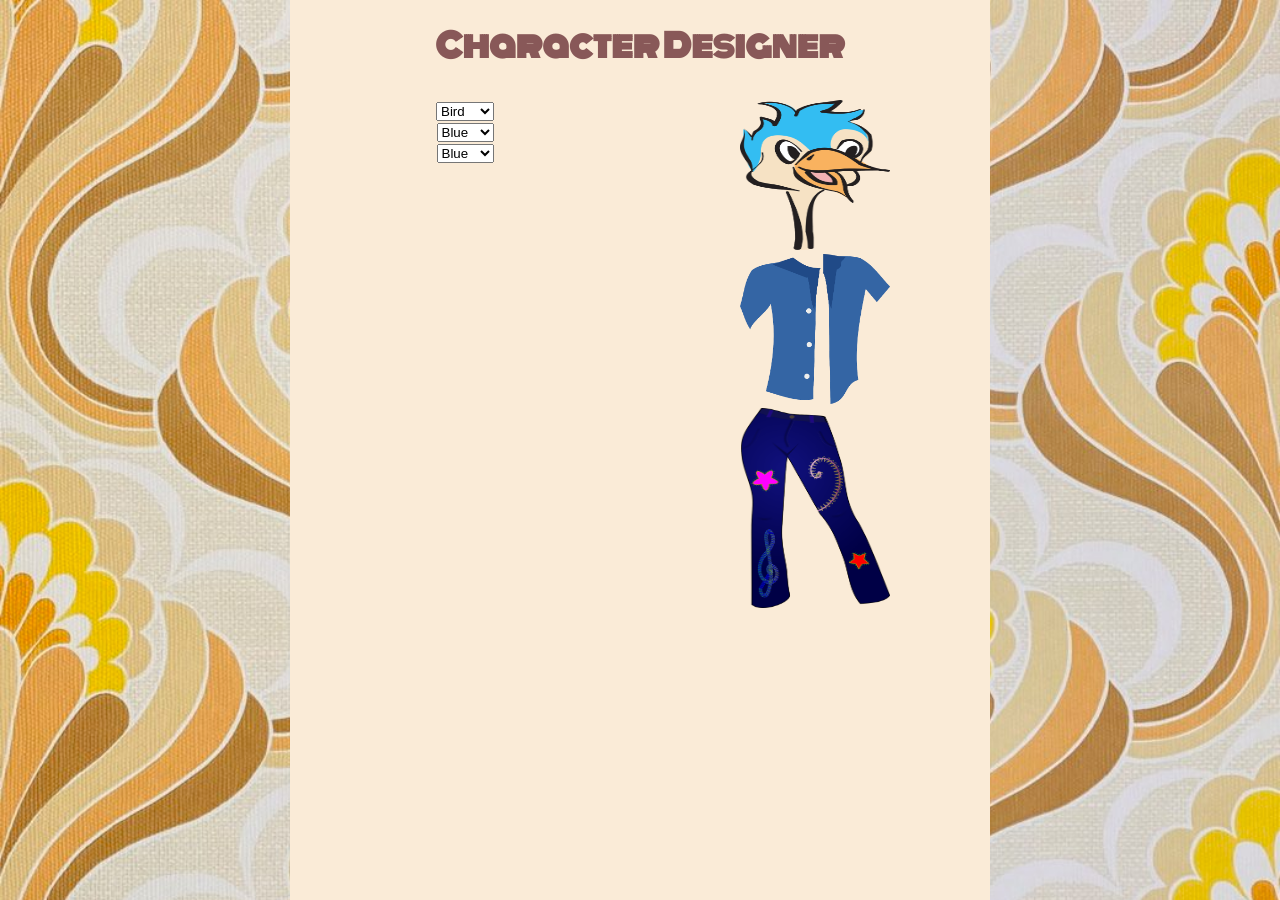
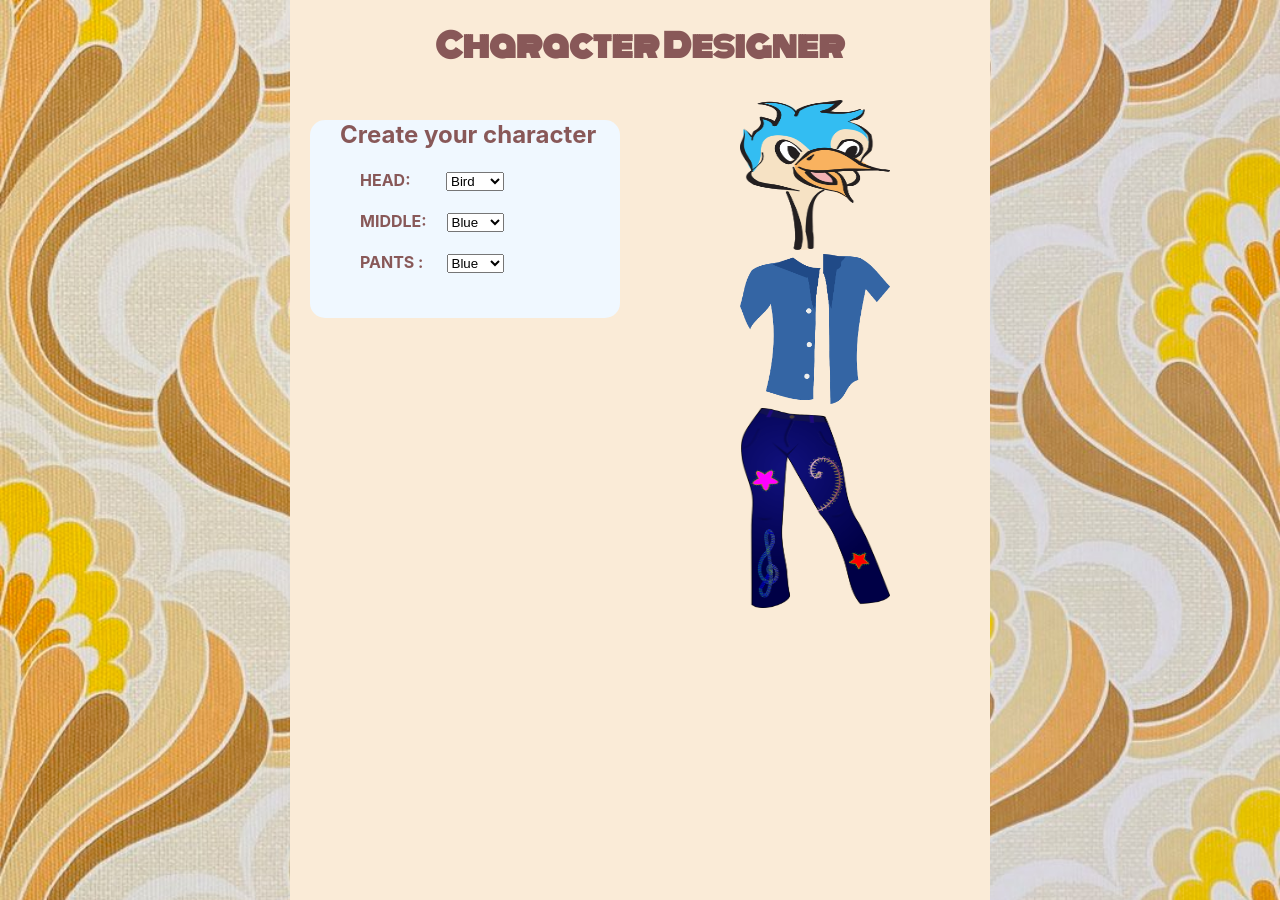
Before and after one commit to hana-acciaioli/react-character-design, a React (Create React App) app: page / in a window 1280 px wide. Built offline with nearby package versions, Linux system fonts and the light colour scheme.

Commit message:
controller styling

```diff
--- a/src/components/Controls/Controls.css
+++ b/src/components/Controls/Controls.css
@@ -0,0 +1,18 @@
+.controller {
+  background-color: aliceblue;
+  padding: 30px;
+  padding-bottom: 45px;
+  margin: 20px;
+  border-radius: 15px;
+}
+
+.form-control {
+  margin-top: 20px;
+  margin-left: 20px;
+  position: relative;
+}
+
+.header {
+  position: absolute;
+  top: 100px;
+}
--- a/src/components/Controls/Controls.js
+++ b/src/components/Controls/Controls.js
@@ -13,7 +13,9 @@ export default function Controls({ head, setHead, middle, setMiddle, pants, setP
   };
   return (
     <div className="controller">
+      <h2 className="header"> Create your character</h2>
       <div className="form-control">
+        <label>Head: </label>
         <select value={head} onChange={headHandler}>
           <option value="bird">Bird</option>
           <option value="dog">Dog</option>
@@ -21,7 +23,8 @@ export default function Controls({ head, setHead, middle, setMiddle, pants, setP
           <option value="horse">Horse</option>
         </select>
       </div>
-      <div>
+      <div className="form-control">
+        <label>Middle: </label>
         <select value={middle} onChange={middleHandler}>
           <option value="blue">Blue</option>
           <option value="dress">Dress</option>
@@ -29,7 +32,8 @@ export default function Controls({ head, setHead, middle, setMiddle, pants, setP
           <option value="red">Red</option>
         </select>
       </div>
-      <div>
+      <div className="form-control">
+        <label>Pants :</label>
         <select value={pants} onChange={pantsHandler}>
           <option value="blue">Blue</option>
           <option value="dog">Dog</option>
--- a/src/components/Display/Display.css
+++ b/src/components/Display/Display.css
@@ -7,3 +7,22 @@ img {
   width: 150px;
   height: 200px;
 }
+
+input[type='text']:focus,
+select:focus,
+textarea:focus {
+  border: none;
+  box-shadow: 0 0 3px 2px var(--color5);
+  outline: none;
+}
+
+input[type='text'] + label,
+select + label,
+textarea + label,
+.form-control > label {
+  position: absolute;
+  top: 0;
+  left: 0;
+  text-transform: uppercase;
+  font-weight: bold;
+}
```
